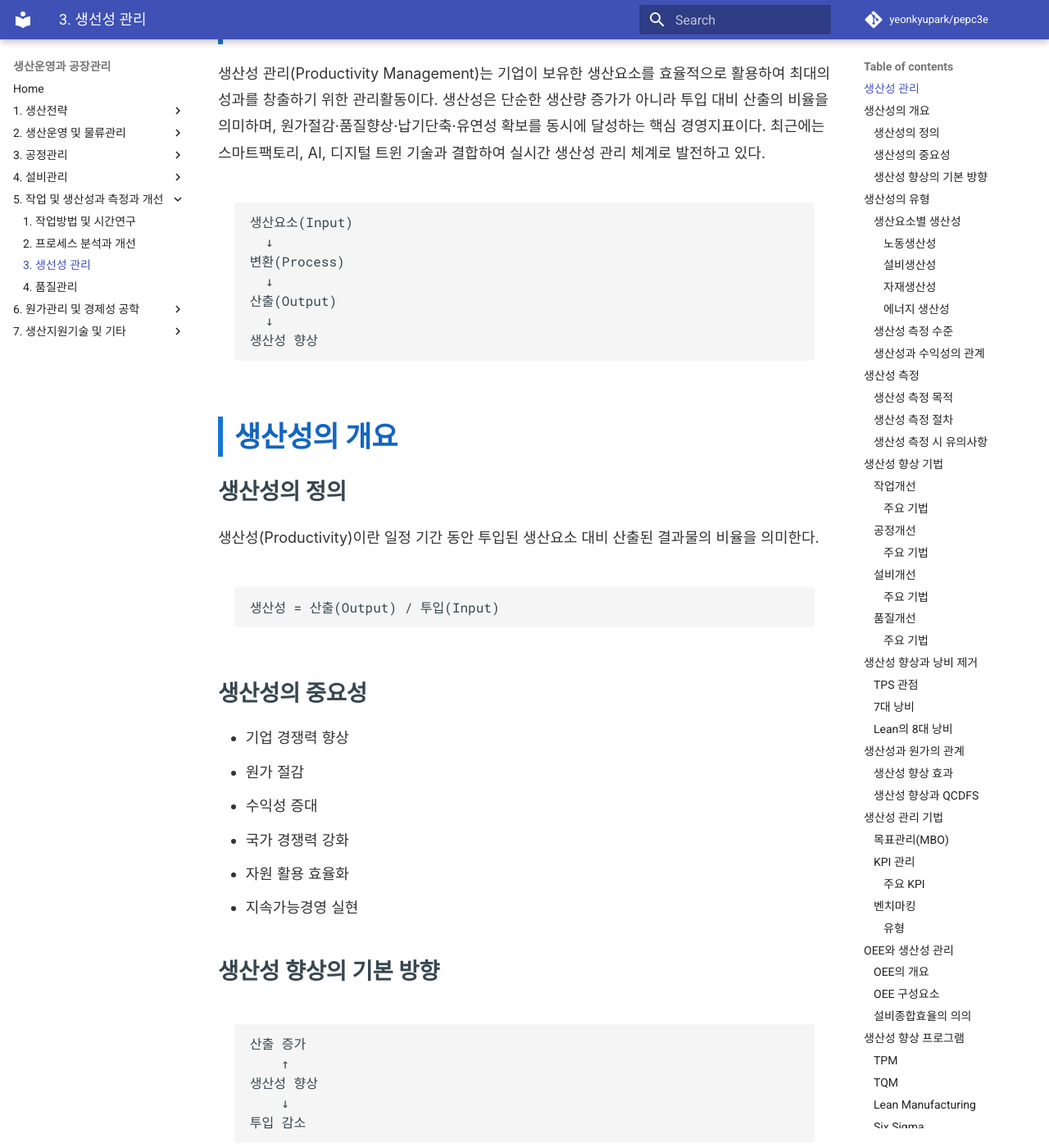
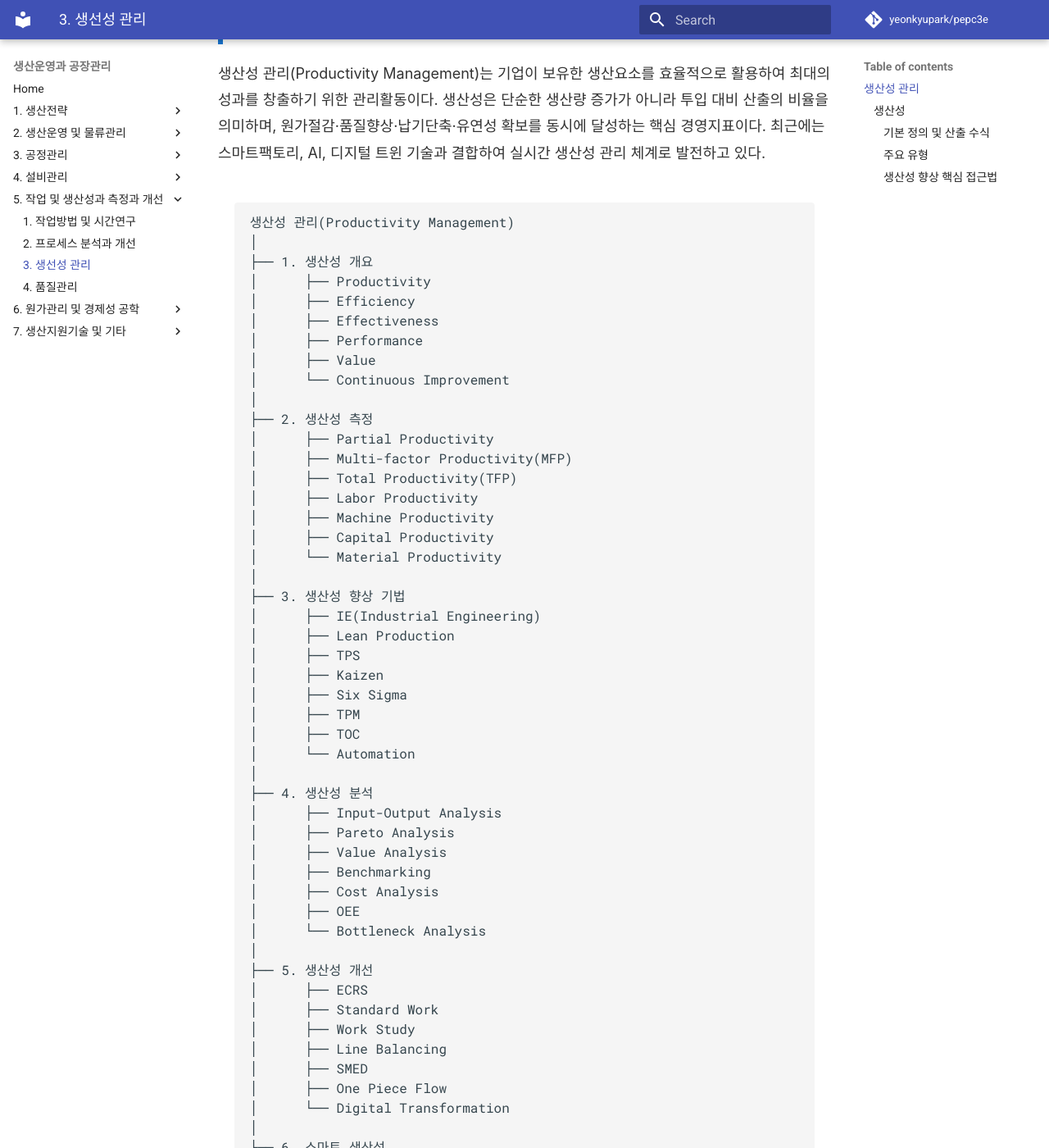
Before and after one commit to yeonkyupark/pepc3e, an MkDocs documentation site: the page built from docs/0503_productivity_management.md, in a window 1280 px wide and 1400 px high, scrolled down 224 px. Shown: the whole window at 82% size. Built offline with MkDocs 1.6.1 and Material for MkDocs 9.7.7, drawn with Linux system fonts in a browser that asks for light colours; comment, search, counter and statistics services are not loaded; some of the changed text lies outside the part shown.

Commit message:
Update 0503_productivity_management.md

````diff
--- a/docs/0503_productivity_management.md
+++ b/docs/0503_productivity_management.md
@@ -3,471 +3,171 @@
 생산성 관리(Productivity Management)는 기업이 보유한 생산요소를 효율적으로 활용하여 최대의 성과를 창출하기 위한 관리활동이다. 생산성은 단순한 생산량 증가가 아니라 투입 대비 산출의 비율을 의미하며, 원가절감·품질향상·납기단축·유연성 확보를 동시에 달성하는 핵심 경영지표이다. 최근에는 스마트팩토리, AI, 디지털 트윈 기술과 결합하여 실시간 생산성 관리 체계로 발전하고 있다.
 
 ```text
-생산요소(Input)
-  ↓
-변환(Process)
-  ↓
-산출(Output)
-  ↓
-생산성 향상
+생산성 관리(Productivity Management)
+│
+├── 1. 생산성 개요
+│      ├── Productivity
+│      ├── Efficiency
+│      ├── Effectiveness
+│      ├── Performance
+│      ├── Value
+│      └── Continuous Improvement
+│
+├── 2. 생산성 측정
+│      ├── Partial Productivity
+│      ├── Multi-factor Productivity(MFP)
+│      ├── Total Productivity(TFP)
+│      ├── Labor Productivity
+│      ├── Machine Productivity
+│      ├── Capital Productivity
+│      └── Material Productivity
+│
+├── 3. 생산성 향상 기법
+│      ├── IE(Industrial Engineering)
+│      ├── Lean Production
+│      ├── TPS
+│      ├── Kaizen
+│      ├── Six Sigma
+│      ├── TPM
+│      ├── TOC
+│      └── Automation
+│
+├── 4. 생산성 분석
+│      ├── Input-Output Analysis
+│      ├── Pareto Analysis
+│      ├── Value Analysis
+│      ├── Benchmarking
+│      ├── Cost Analysis
+│      ├── OEE
+│      └── Bottleneck Analysis
+│
+├── 5. 생산성 개선
+│      ├── ECRS
+│      ├── Standard Work
+│      ├── Work Study
+│      ├── Line Balancing
+│      ├── SMED
+│      ├── One Piece Flow
+│      └── Digital Transformation
+│
+├── 6. 스마트 생산성
+│      ├── MES
+│      ├── IIoT
+│      ├── AI
+│      ├── Big Data
+│      ├── Digital Twin
+│      ├── Predictive Analytics
+│      └── AI Agent
+│
+└── 7. 성과지표(KPI)
+       ├── Productivity
+       ├── OEE
+       ├── FPY
+       ├── Throughput
+       ├── Cycle Time
+       ├── Lead Time
+       ├── Capacity Utilization
+       ├── Labor Efficiency
+       └── Value Added
 ```
 
-## 생산성의 개요
+### 생산성
 
-### 생산성의 정의
+생산성(Productivity)은 투입된 자원(Input) 대비 산출된 결과물(Output)의 비율을 나타내는 지표로, 생산 과정의 효율성과 유효성을 측정하는 핵심 개념이다.
 
-생산성(Productivity)이란 일정 기간 동안 투입된 생산요소 대비 산출된 결과물의 비율을 의미한다.
+#### 기본 정의 및 산출 수식
 
-```text
-생산성 = 산출(Output) / 투입(Input)
-```
+생산성은 투입 요소를 얼마나 효율적으로 변환하여 가치를 창출했는지를 수치화한다.
 
-### 생산성의 중요성
+$$생산성(\text{Productivity}) = \frac{\text{산출량}(\text{Output})}{\text{투입량}(\text{Input})}$$
 
-* 기업 경쟁력 향상
-* 원가 절감
-* 수익성 증대
-* 국가 경쟁력 강화
-* 자원 활용 효율화
-* 지속가능경영 실현
+* **투입량(Input)**
+    노동 시간, 투입 인원, 원자재량, 설비 가동 시간, 투입 자본 등
+* **산출량(Output)**
+    생산 수량, 매출액, 부가가치, 서비스 제공 건수 등
 
-### 생산성 향상의 기본 방향
+#### 주요 유형
 
-```text
-산출 증가
-    ↑
-생산성 향상
-    ↓
-투입 감소
-```
+생산성은 측정에 고려하는 투입 요소의 범위에 따라 부분생산성, 다요소 생산성, 총요소 생산성으로 구분한다.
 
-즉, 동일 투입으로 산출을 증가시키거나 동일 산출을 더 적은 투입으로 달성하는 것이 생산성 향상의 본질이다.
+1. 부분생산성(Partial Productivity)
 
-## 생산성의 유형
+    단일 생산요소 하나만을 투입량으로 산정하여 산출량과의 비율을 측정한다.
 
-### 생산요소별 생산성
+    **노동 생산성(Labor Productivity)**
 
-#### 노동생산성
+    가장 일반적으로 사용되는 지표로 투입된 노동력 대비 산출 성과를 측정한다.
 
-노동 투입 대비 산출 수준
+    * 산출 공식
 
-```text
-노동생산성
-=
-생산량 / 노동시간
-```
+        $$\frac{\text{생산량(또는 부가가치)}}{\text{노동 투입량(인원수} \times \text{시간)}}$$
 
-#### 설비생산성
 
-설비 활용에 따른 생산효율
+    * 주요 특징
+        작업자의 숙련도, 공정 개선 상태, 장비 지원 수준의 영향을 받음
 
-```text
-설비생산성
-=
-생산량 / 설비가동시간
-```
+    **설비 생산성(Capital/Equipment Productivity)**
 
-#### 자재생산성
+    투입된 기계 설비나 자본 자산 대비 산출 성과를 측정한다.
 
-자재 투입 대비 산출 수준
+    * 산출 공식
 
-```text
-자재생산성
-=
-산출량 / 자재투입량
-```
+        $$\frac{\text{생산량}}{\text{설비 가동 시간(또는 설비 자산액)}}$$
 
-#### 에너지 생산성
+    * 주요 특징
+        공정의 자동화 수준 및 설비종합효율(OEE) 분석에 활용
 
-에너지 사용 효율
+    **기타 부분생산성**
 
-```text
-에너지 생산성
-=
-생산량 / 에너지 사용량
-```
+    원자재 투입량 대비 산출량을 다루는 **자재생산성**과 에너지 소비량 대비 산출량을 다루는 **에너지 생산성** 등이 포함된다.
 
-### 생산성 측정 수준
+2. 다요소 생산성(Multi-Factor Productivity, MFP)
 
-| 구분                       | 내용              |
-| ------------------------ | --------------- |
-| 부분생산성                    | 단일 투입요소 기준      |
-| 총요소생산성(TFP)              | 노동·자본 등 복수요소 고려 |
-| 총생산성(Total Productivity) | 모든 투입요소 고려      |
+    두 개 이상의 주요 생산요소를 동시에 조합하여 투입량으로 산정하고 효율성을 측정한다.
 
-### 생산성과 수익성의 관계
+    * 산출 공식
 
-생산성과 수익성은 밀접하지만 동일 개념은 아니다.
+        $$\frac{\text{생산량}}{\text{노동 투입량} + \text{설비 가동 시간} + \text{자재 투입량}}$$
 
-```text
-수익성
-=
-생산성 × 가격회수효율
-```
+    * 주요 특징
+        단일 요소 평가 시 발생하는 오류를 줄이고 복합적인 공정 투입 효율을 평가할 때 활용
 
-생산성이 높아도 판매가격 하락이나 시장 악화로 수익성이 낮아질 수 있다.
+3. 총요소 생산성(Total Factor Productivity, TFP)
 
-## 생산성 측정
+    노동, 자본, 원자재 등 가용 가능한 모든 투입 요소를 종합적으로 고려하여 생산성을 측정한다.
 
-### 생산성 측정 목적
+    * 주요 특징
+        단순한 자원 투입 증가분을 제외하고 기술 혁신, 경영 관리 효율성, 공정 개선 등 순수 효율 향상성을 산출
 
-* 성과 평가
-* 개선 기회 발굴
-* 목표 설정
-* 투자 의사결정
-* 벤치마킹
 
-### 생산성 측정 절차
+측정 대상 범위와 목적에 따라 적절한 생산성 지표를 선택하여 분석한다.
 
-```text
-측정목적 설정
-      ↓
-지표 선정
-      ↓
-데이터 수집
-      ↓
-생산성 계산
-      ↓
-분석 및 개선
-```
+| 구분 | 부분생산성(Partial) | 다요소 생산성(MFP) | 총요소 생산성(TFP) |
+| --- | --- | --- | --- |
+| **투입 요소 범위** | 단일 요소(노동, 설비, 자재 등) | 둘 이상의 복합 요소 | 시스템 전체의 모든 요소 |
+| **측정 용이성** | 계산이 간편하고 데이터 수집 용이 | 중간 정도의 데이터 산출 필요 | 모든 자원 데이터 통합 필요 |
+| **주요 활용 목적** | 현장 단위 개별 공정 효율 분석 | 주요 공정 자원의 복합 효율 평가 | 기술 혁신 및 종합 관리 효율성 측정 |
 
-### 생산성 측정 시 유의사항
+!!! note "생산성 평가 지표 비교"
 
-* 품질 요소 반영
-* 제품 믹스 고려
-* 외부환경 고려
-* 장기적 관점 유지
+    분석 목적과 관점에 따라 적절한 생산성 측정 지표를 채택한다.
 
-## 생산성 향상 기법
+    | 구분 | 물량 생산성 | 부가가치 생산성 |
+    | --- | --- | --- |
+    | **측정 단위** | 물리적 수량(개수, weight, m 등) | 화폐 단위(원, 달러 등 부가가치액) |
+    | **주요 목적** | 현장 공정의 기술적·물리적 효율성 평가 | 기업의 경제적 성과 및 자원 배분 효율성 평가 |
+    | **장점** | 가격 변동의 영향 없이 순수 효율 측정 가능 | 서로 다른 제품군 간의 생산성 비교 가능 |
+    | **단점** | 제품의 품질이나 가격 가치를 반영하지 못함 | 물가 상승 및 제품 판매가 변동에 영향을 받음 |
 
-### 작업개선
+#### 생산성 향상 핵심 접근법
 
-작업방법 개선을 통한 생산성 향상
+생산성을 향상하기 위해서는 투입을 줄이거나 산출을 늘리는 구조적 접근이 필요하다.
 
-#### 주요 기법
-
-* ECRS
-* 동작연구
-* 시간연구
-* 표준작업
-
-### 공정개선
-
-공정 흐름 최적화를 통한 생산성 향상
-
-#### 주요 기법
-
-* 라인 밸런싱
-* 병목관리
-* VSM
-* Lean 생산
-
-### 설비개선
-
-설비 활용도를 향상시키는 방법
-
-#### 주요 기법
-
-* TPM
-* 예방보전
-* 예지보전
-* OEE 관리
-
-### 품질개선
-
-품질 향상을 통한 생산성 향상
-
-#### 주요 기법
-
-* SPC
-* Six Sigma
-* TQM
-* QCC
-
-## 생산성 향상과 낭비 제거
-
-### TPS 관점
-
-생산성 향상의 핵심은 낭비(Muda) 제거이다.
-
-### 7대 낭비
-
-* 과잉생산
-* 대기
-* 운반
-* 가공
-* 재고
-* 동작
-* 불량
-
-### Lean의 8대 낭비
-
-기존 TPS의 7대 낭비에 인재 미활용을 추가한다.
-
-* 과잉생산
-* 대기
-* 운반
-* 과잉가공
-* 재고
-* 동작
-* 불량
-* 인재 미활용
-
-## 생산성과 원가의 관계
-
-### 생산성 향상 효과
-
-```text
-생산성 향상
-      ↓
-원가 감소
-      ↓
-수익성 증가
-      ↓
-경쟁력 강화
-```
-
-### 생산성 향상과 QCDFS
-
-| 요소          | 생산성 향상 효과 |
-| ----------- | --------- |
-| Quality     | 불량 감소     |
-| Cost        | 제조원가 절감   |
-| Delivery    | 납기 단축     |
-| Flexibility | 대응력 향상    |
-| Service     | 고객만족 향상   |
-
-## 생산성 관리 기법
-
-### 목표관리(MBO)
-
-목표를 설정하고 성과를 관리하는 방법
-
-### KPI 관리
-
-핵심성과지표를 활용한 생산성 관리
-
-#### 주요 KPI
-
-* 노동생산성
-* 설비생산성
-* OEE
-* 불량률
-* 재고회전율
-* 납기준수율
-
-### 벤치마킹
-
-우수기업 사례를 활용한 생산성 개선
-
-#### 유형
-
-* 내부 벤치마킹
-* 경쟁 벤치마킹
-* 기능 벤치마킹
-* 전략 벤치마킹
-
-## OEE와 생산성 관리
-
-### OEE의 개요
-
-OEE(Overall Equipment Effectiveness)는 설비의 종합효율을 측정하는 대표 지표이다.
-
-### OEE 구성요소
-
-```text
-OEE
-=
-가동률
-×
-성능가동률
-×
-양품률
-```
-
-| 요소    | 의미            |
-| ----- | ------------- |
-| 가동률   | 계획시간 대비 실제 가동 |
-| 성능가동률 | 설계속도 대비 실제 속도 |
-| 양품률   | 생산량 대비 양품 비율  |
-
-### 설비종합효율의 의의
-
-* 설비손실 가시화
-* TPM 성과측정
-* 생산성 향상 기반
-
-## 생산성 향상 프로그램
-
-### TPM
-
-설비 중심 생산성 향상
-
-### TQM
-
-품질 중심 생산성 향상
-
-### Lean Manufacturing
-
-낭비 제거 중심 생산성 향상
-
-### Six Sigma
-
-변동 감소 중심 생산성 향상
-
-### TOC
-
-병목 개선 중심 생산성 향상
-
-### World Class Manufacturing
-
-전사적 생산혁신 체계
-
-## 생산성 평가모델
-
-### APC 생산성 모델
-
-미국생산성센터(APC)는 생산성을 다음 세 요소의 결합으로 설명한다.
-
-```text
-생산성
-=
-효율성(Efficiency)
-+
-효과성(Effectiveness)
-+
-수익성(Profitability)
-```
-
-### Sink의 7대 성과지표
-
-| 지표                   | 의미      |
-| -------------------- | ------- |
-| Effectiveness        | 효과성     |
-| Efficiency           | 효율성     |
-| Quality              | 품질      |
-| Productivity         | 생산성     |
-| Quality of Work Life | 근로생활의 질 |
-| Innovation           | 혁신      |
-| Profitability        | 수익성     |
-
-기술사 시험에서는 생산성을 단순한 효율지표가 아니라 조직성과 관점에서 설명하는 경우가 많다.
-
-## 생산성 혁신 활동
-
-### IE(Industrial Engineering)
-
-과학적 관리와 작업개선을 통한 생산성 향상
-
-### VE(Value Engineering)
-
-기능 대비 비용 최적화
-
-```text
-가치(Value)
-=
-기능(Function)
-/
-비용(Cost)
-```
-
-### Kaizen
-
-지속적 개선
-
-### 혁신(Innovation)
-
-기존 프로세스의 근본적 변화
-
-## 디지털 생산성 관리
-
-### Smart Factory
-
-실시간 생산성 모니터링
-
-### MES 기반 생산성 관리
-
-* 작업실적 수집
-* 설비상태 관리
-* 생산성 분석
-
-### Digital Twin
-
-가상공장에서 생산성 시뮬레이션 수행
-
-### AI 기반 생산성 최적화
-
-* 생산량 예측
-* 병목 예측
-* 설비고장 예측
-* 작업 최적화
-
-## 생산성과 지속가능성
-
-최근 생산성 관리는 단순 효율성 향상을 넘어 ESG 관점까지 확대되고 있다.
-
-### Green Productivity
-
-생산성과 환경성을 동시에 향상시키는 접근법이다.[^1]
-
-#### 주요 목표
-
-* 에너지 절감
-* 탄소배출 감소
-* 자원효율 향상
-* 폐기물 최소화
-
-### Carbon Productivity
-
-```text
-Carbon Productivity
-=
-부가가치
-/
-탄소배출량
-```
-
-탄소중립 시대의 새로운 생산성 지표로 활용되고 있다.
-
-## 최근 동향
-
-### Industry 4.0 기반 생산성 혁신
-
-IoT, AI, CPS를 활용한 실시간 최적화
-
-### Autonomous Factory
-
-자율 운영 공장 구현
-
-### Human-Centered Productivity
-
-생산성과 작업자 만족을 동시에 추구
-
-### Hyper Automation
-
-AI와 RPA를 활용한 업무 자동화
-
-### Sustainability Productivity
-
-ESG와 생산성의 통합 관리
-
-## 생산성 관리의 종합
-
-생산성 관리는 기업의 경쟁력을 결정하는 핵심 관리활동으로, 투입 대비 산출의 효율성을 향상시키는 것을 목표로 한다. 전통적으로는 작업연구와 설비관리 중심으로 발전하였으나, 최근에는 Lean, Six Sigma, TPM, TOC 등 혁신기법과 결합하여 전사적 생산성 혁신 체계로 발전하였다. 또한 스마트팩토리, AI, Digital Twin, ESG 기반 Green Productivity가 확산되면서 생산성 관리의 범위는 효율성 중심에서 지속가능성과 기업가치 창출 중심으로 확대되고 있다.
-
-### 범위 연계
-
-| 연계 영역       | 주요 내용                    |
-| ----------- | ------------------------ |
-| 작업방법 및 시간연구 | 표준시간, 작업개선               |
-| 프로세스 분석과 개선 | Lean, TOC, VSM           |
-| 품질관리        | TQM, Six Sigma           |
-| 설비보전관리      | TPM, OEE                 |
-| 원가관리        | 원가절감과 생산성                |
-| 가치공학        | 가치 향상                    |
-| 스마트팩토리      | MES, AI, Digital Twin    |
-| 생산혁신기술      | WCM, Lean Transformation |
-
-### 각주
-
-[^1]: Green Productivity는 1994년 Asian Productivity Organization에서 제안한 개념으로, 생산성 향상과 환경보호를 동시에 추구하는 지속가능 생산성 관리 체계이다.
+* **공정 개선 및 낭비 제거**
+    작업방법연구(Method Study), VSM 분석 등을 통해 불필요한 동선과 대기 시간 축소
+* **자동화 및 기술 도입**
+    PLC, 로봇, AI 기반 자동화 설비를 도입하여 단위시간당 산출량 극대화
+* **표준화 및 숙련도 향상**
+    표준 작업 절차(SOP)를 정립하고 학습곡선(Learning Curve) 효과를 바탕으로 작업 숙련도 증대
+* **품질 관리 강화**
+    PDCA 사이클 및 6시그마를 적용해 재작업과 불량률을 감소시켜 유효 산출량 증대
````
